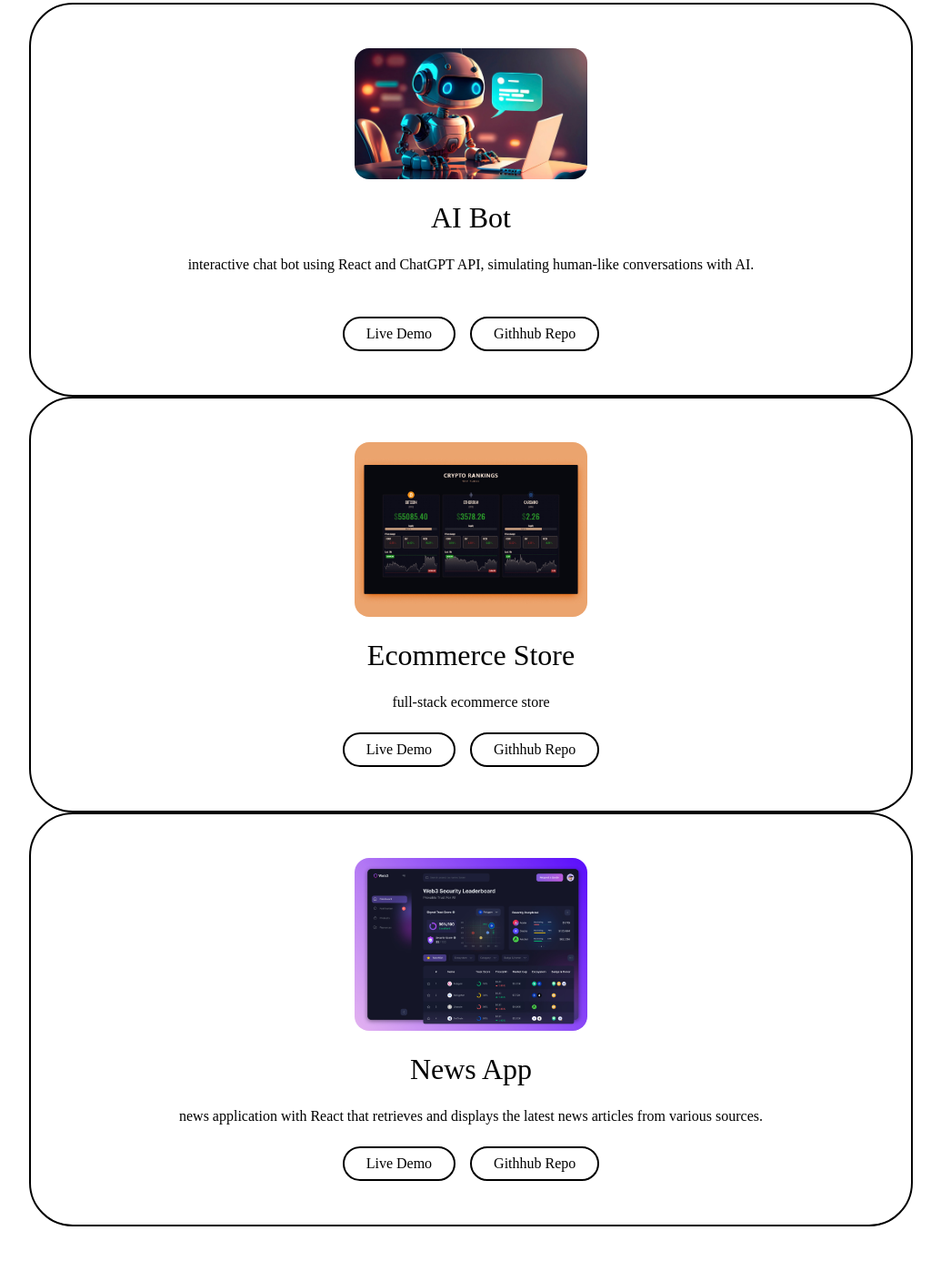
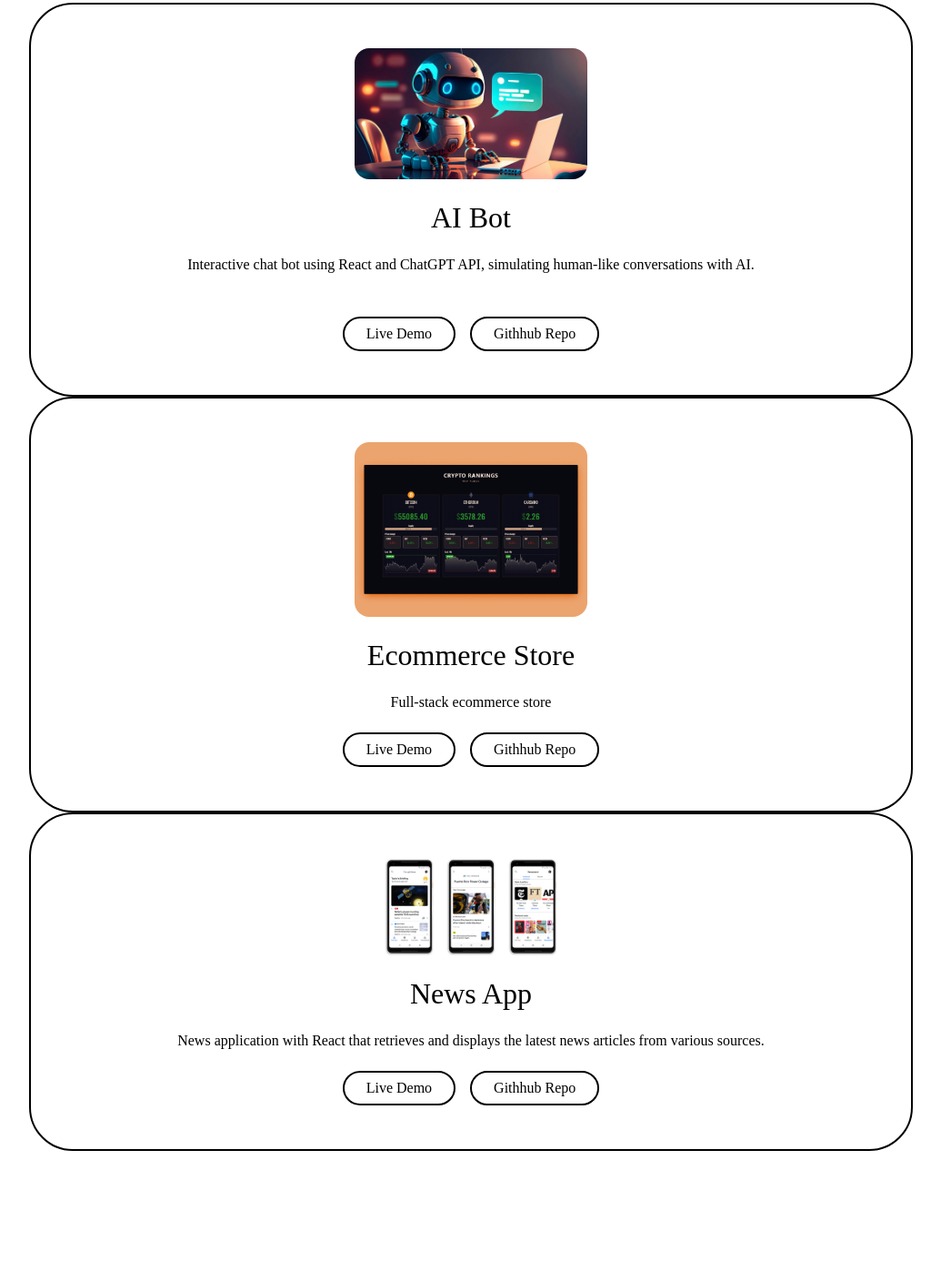
Before and after one commit to Daray-dev/Me.App, a plain HTML site: page index.html in a window 1280 px wide. Shown: the part 2213-3599 px from the top of the page at 91% size, without its empty margins (122-1157 px from the left). Drawn offline with Linux system fonts and the light colour scheme.

Commit message:
Update index.html

```diff
--- a/index.html
+++ b/index.html
@@ -121,7 +121,7 @@
             <div class="project-card">
                 <img src="robot-1280x720_0.jpg" alt="">
                 <h3>AI Bot</h3>
-                <P>interactive chat bot using React and ChatGPT API, simulating human-like conversations with AI.<P>
+                <P>Interactive chat bot using React and ChatGPT API, simulating human-like conversations with AI.<P>
              <div class="btn-group">
                 <div class="btn">Live Demo</div>
                 <div class="btn">Githhub Repo</div>
@@ -131,7 +131,7 @@
             <div class="project-card">
                 <img src="image2.jpeg" alt="">
                 <h3>Ecommerce Store</h3>
-                <P>full-stack ecommerce store</P>
+                <P>Full-stack ecommerce store</P>
               <div class="btn-group">
                  <div class="btn">Live Demo</div>
                  <div class="btn">Githhub Repo</div>
@@ -139,9 +139,9 @@
             </div>
 
             <div class="project-card">
-                <img src="image1.jpeg" alt="">
+                <img src="News.png" alt="">
                 <h3>News App</h3>
-                <P>news application with React that retrieves and displays the latest news articles from various sources.</P>
+                <P>News application with React that retrieves and displays the latest news articles from various sources.</P>
                 <div class="btn-group">
                     <div class="btn">Live Demo</div>
                     <div class="btn">Githhub Repo</div>
```
